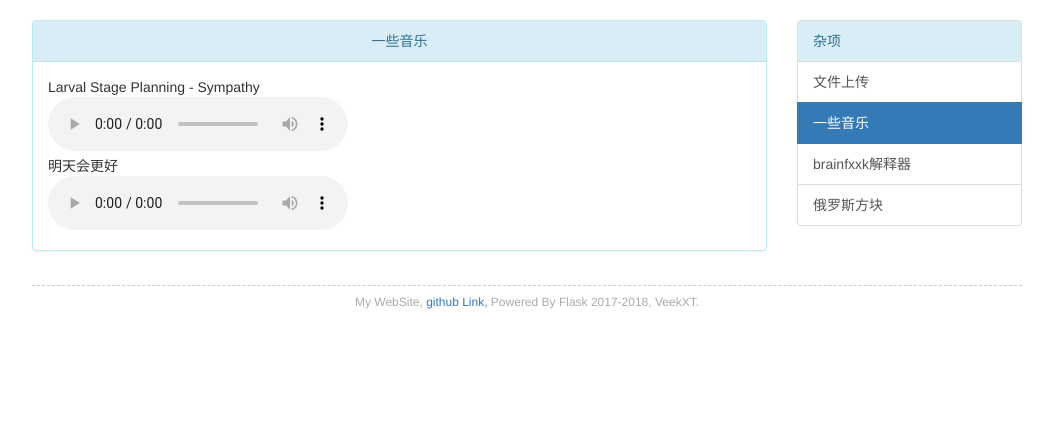
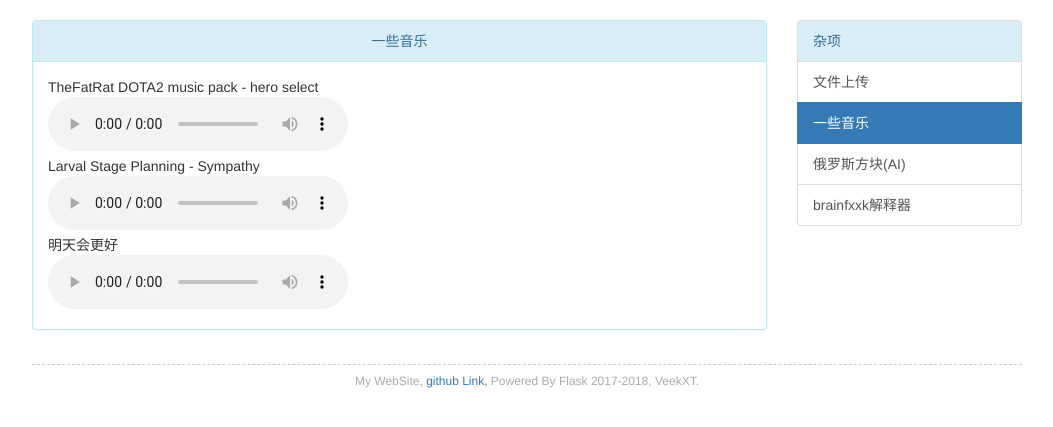
Before and after one commit to veekxt/my_site, a Flask app: page /utils/music in a window 1280 px wide. Shown: the part 52-479 px from the top of the page, without its empty margins (113-1166 px from the left). Run offline with Flask 2, Linux system fonts and the light colour scheme; parts of the project's set-up code (start-up, migrations or seed data) failed here and were passed over; some libraries are stand-ins or nearby versions.

Commit message:
some utils

```diff
--- a/main.py
+++ b/main.py
@@ -188,7 +188,7 @@ def search_article():
 
 @app.route("/utils")
 def utils_src():
-    return redirect(url_for("utils",wh="music"))
+    return redirect(url_for("utils",wh="tetris"))
 
 @app.route("/utils/<wh>")
 def utils(wh):
--- a/templates/music.html
+++ b/templates/music.html
@@ -5,6 +5,13 @@
 {% endblock %}
 
 {% block utilutil_id_main %}
+
+    TheFatRat DOTA2 music pack - hero select
+    <br/>
+    <audio class="xt-audio" src="http://ofqzuvd4d.bkt.clouddn.com/TheFatRat%20-%20Afterlife.mp3"
+           controls="controls"></audio>
+    <br/>
+
     Larval Stage Planning - Sympathy
     <br/>
     <audio class="xt-audio" src="http://7xj4v0.com1.z0.glb.clouddn.com/Larval%20Stage%20Planning%20-%20Sympathy.mp3"
@@ -25,4 +32,5 @@
             myaudio[a].volume = 0.4
         }
     </script>
+
 {% endblock %}
--- a/templates/utils.html
+++ b/templates/utils.html
@@ -38,8 +38,8 @@
                 <li class="list-group-item list-group-item-info">杂项</li>
                 <a class="list-group-item" id="up" href="/utils/up">文件上传</a>
                 <a class="list-group-item" id="music" href="/utils/music">一些音乐</a>
+                <a class="list-group-item" id="tetris" href="/utils/tetris">俄罗斯方块(AI)</a>
                 <a class="list-group-item" id="brainfxxk" href="/utils/brainfxxk">brainfxxk解释器</a>
-                <a class="list-group-item" id="tetris" href="/utils/tetris">俄罗斯方块</a>
 
             </div>
         </div>
```
